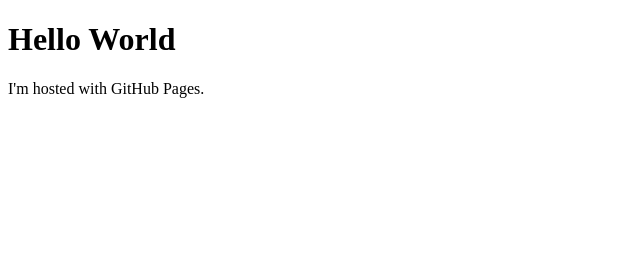
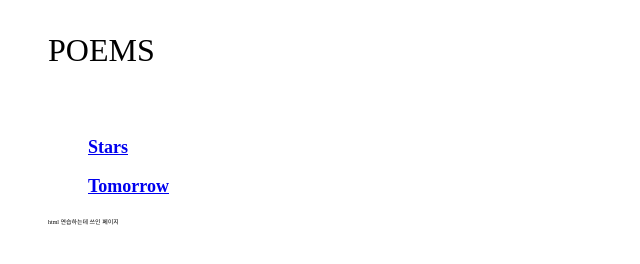
Before and after one commit to GDGBCKC/poem_Main, a plain HTML site: page index.html in a window 1280 px wide. Shown: the whole page, without its empty margins (0-640 px from the left). Drawn offline with Linux system fonts and the light colour scheme.

Commit message:
Update index.html

```diff
--- a/index.html
+++ b/index.html
@@ -1,7 +1,27 @@
-<!DOCTYPE html>
+<!doctype html>
 <html>
-<body>
-  <h1>Hello World</h1>
-  <p>I'm hosted with GitHub Pages.</p>
-</body>
+    <head>
+        <title>Main</title>
+        <meta charset="utf-8">
+    </head>
+    <body>
+        <ul>
+            <p style = "font-size:200%"><b1>POEMS</b1></p>
+            <br>
+            <b3>
+                <br>
+                <strong>
+                    <ul><a href = "Stars.html" target = "_self" style = "font-size:large">Stars</a></ul>
+                </strong>
+            </b3>
+            <b3>
+                <br>
+                <strong>
+                    <ul><a href = "Tomorrow.html" target = "_self" style = "font-size:large">Tomorrow</a></ul>
+                </strong>
+            </b3>
+            <br>
+            <p style = "font-size:10%">html 연습하는데 쓰인 페이지</p>
+        </ul>
+    </body>
 </html>
```
